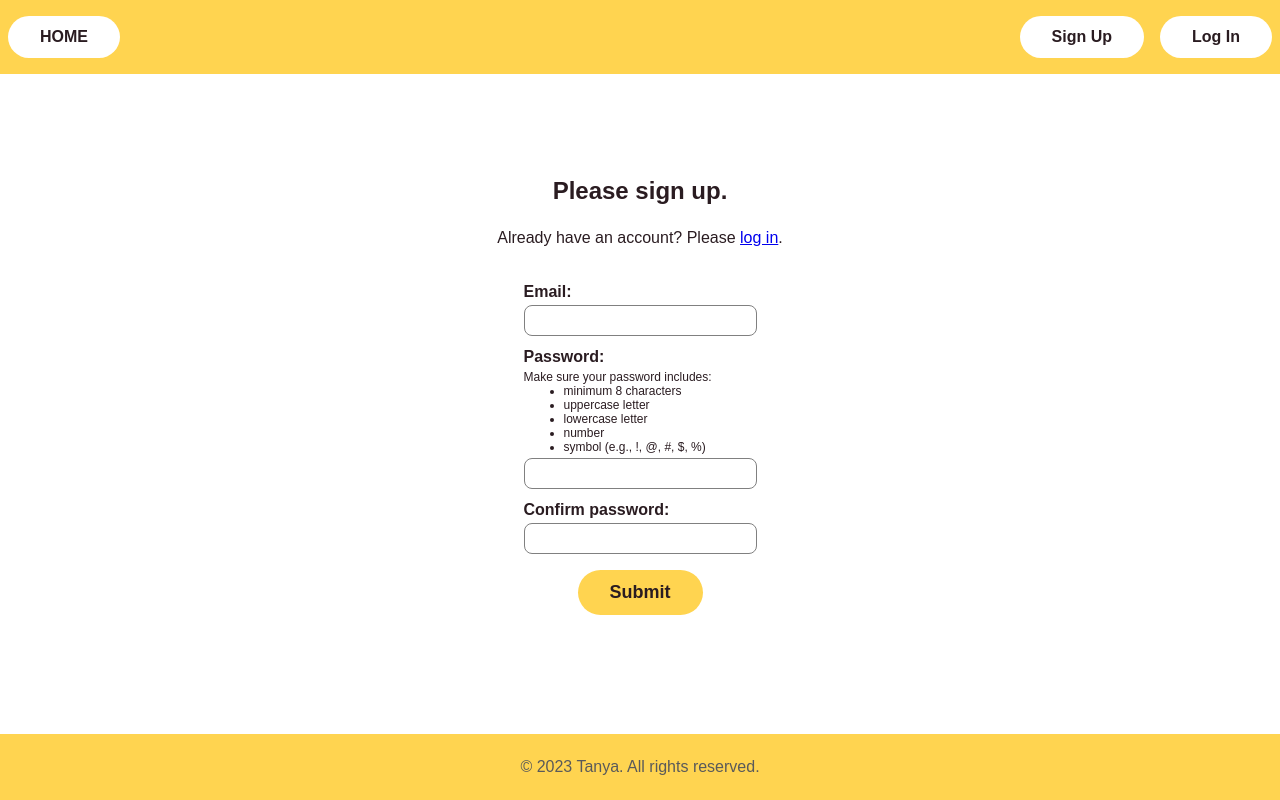
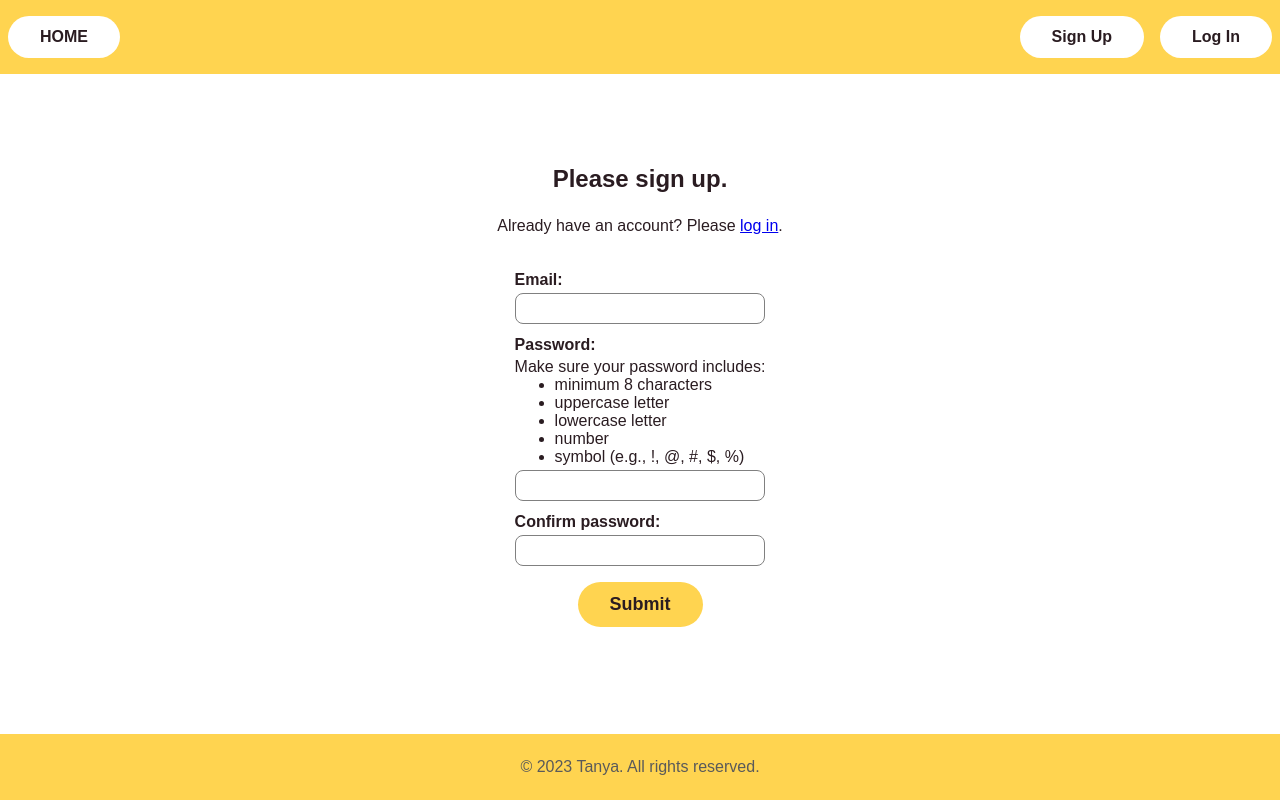
Before and after one commit to nashare/learn-Spanish, a website with bundled scripts: page signUp.html in a window 1280 px wide. Built offline with nearby package versions, Linux system fonts and the light colour scheme.

Commit message:
css rules for auth

```diff
--- a/components/main/authForm/authForm.css
+++ b/components/main/authForm/authForm.css
@@ -44,12 +44,12 @@
 }
 
 .auth-rules-p {
-    font-size: 1.5vmin;
+    font-size: 2vmin;
     margin: 0;
 }
 
 .auth-rules-list {
-    font-size: 1.5vmin;
+    font-size: 2vmin;
     margin: 0;
 }
 
```
